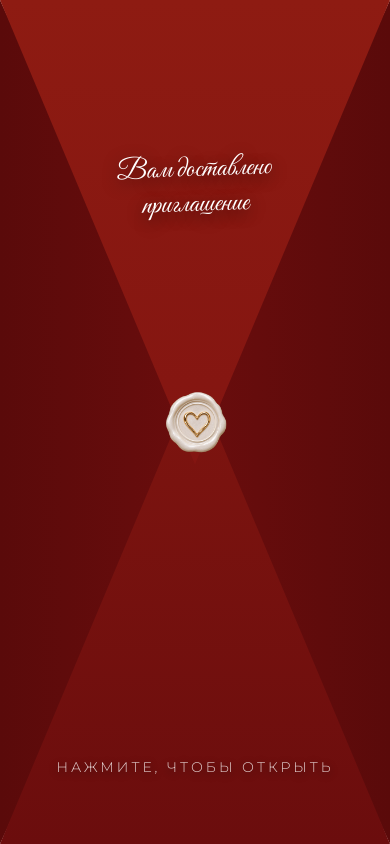
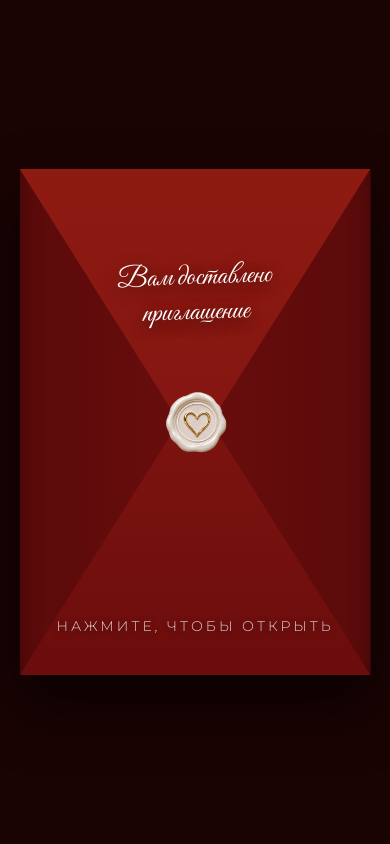
Before and after one commit to Ilidan179/wedding_Alina_Dima, a plain HTML site: page index.html in a window 390 px wide. Shown: the top 844 px of the page. Drawn offline with nearby package versions, Linux system fonts and the light colour scheme; grey boxes are pictures that could not be loaded; a web font is replaced by a local one.

Commit message:
Update index.html

```diff
--- a/index.html
+++ b/index.html
@@ -27,16 +27,16 @@
             position: fixed;
             inset: 0;
             z-index: 9999;
-            /* Убираем темный фон, чтобы сайт сразу был виден под конвертом */
-            background: transparent;
+            /* 👇 ДОБАВЛЯЕМ ПОДЛОЖКУ, чтобы сайт не просвечивал 👇 */
+            background: #1a0303;
             display: flex;
             align-items: center;
             justify-content: center;
             cursor: pointer;
             overflow: hidden;
             perspective: 2000px;
-            /* Плавное исчезновение контейнера в самом конце */
-            transition: opacity 1s ease 2s, visibility 1s ease 2s;
+            /* Плавное исчезновение подложки в конце */
+            transition: opacity 1s ease 3s, visibility 1s ease 3s;
         }
 
         #envelope-screen.opened {
@@ -47,8 +47,20 @@
 
         .envelope-wrapper {
             position: relative;
-            width: 100vw;
-            height: 100vh;
+            /* 👇 АДАПТИВНЫЕ ПРОПОРЦИИ 👇 */
+            width: min(85vw, 1200px);
+            height: min(70vh, 800px);
+            /* Тень вокруг всего конверта, чтобы он выделялся */
+            box-shadow: 0 30px 60px rgba(0,0,0,0.6);
+            border-radius: 4px;
+        }
+
+        /* На телефонах конверт должен быть повыше */
+        @media (max-width: 768px) {
+            .envelope-wrapper {
+                width: 90vw;
+                height: 60vh;
+            }
         }
 
         /* Створки */
@@ -56,8 +68,9 @@
             position: absolute;
             width: 100%;
             height: 100%;
-            /* Плавное движение (4 секунды) */
             transition: transform 4s ease-in-out;
+            /* Легкая тень, чтобы треугольники отделялись друг от друга */
+            box-shadow: 0 0 20px rgba(0,0,0,0.3) inset;
         }
 
         .env-left {
```
